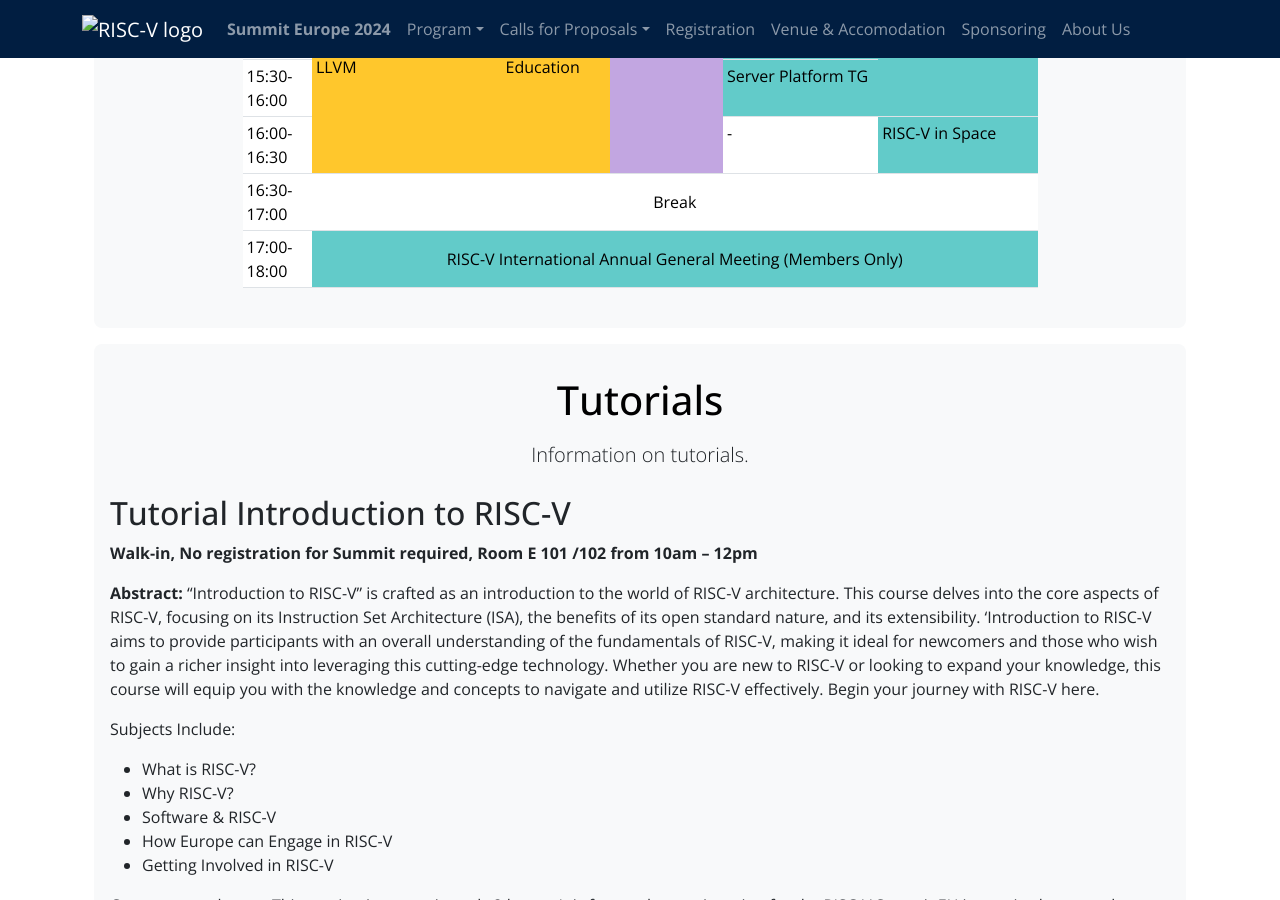
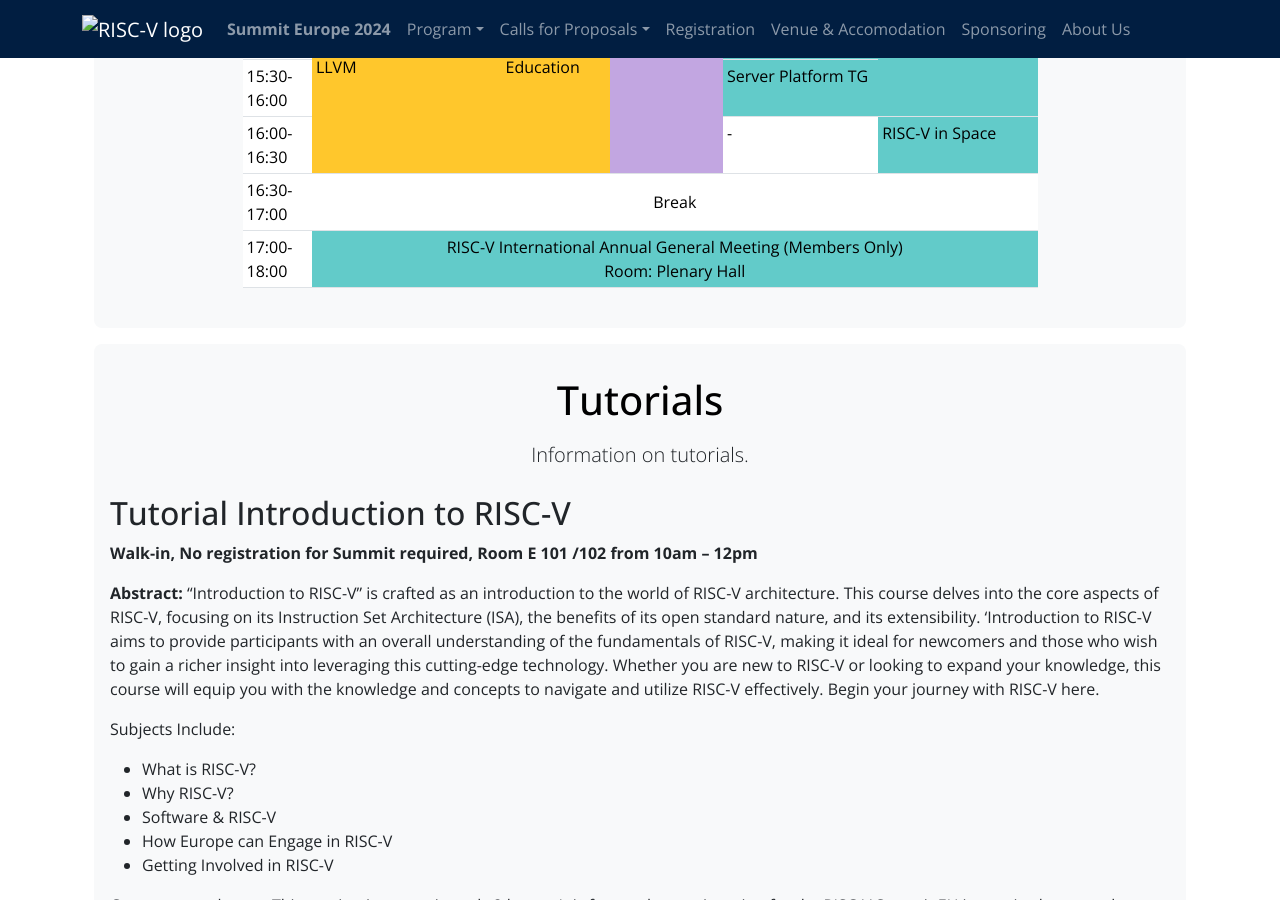
Before and after one commit to riscv-europe/summit-website-development, a Jekyll site: the page built from summit/2024/twgs.md, in a window 1280 px wide and 900 px high, scrolled down 1281 px. Built offline with Jekyll 4.4.1, drawn with Linux system fonts in a browser that asks for light colours.

Commit message:
Update twgs.md
Updated room General meeting

```diff
--- a/summit/2024/twgs.md
+++ b/summit/2024/twgs.md
@@ -110,7 +110,7 @@
     </tr>
        <tr>
       <td>17:00-18:00</td>
-     <td colspan="5" style="text-align: center; vertical-align: middle; background-color: var(--riscv-lg)"> RISC-V International Annual General Meeting (Members Only)</td>
+     <td colspan="5" style="text-align: center; vertical-align: middle; background-color: var(--riscv-lg)"> RISC-V International Annual General Meeting (Members Only) <br> Room: Plenary Hall </td>
     </tr>
   </tbody>
 </table>
```
